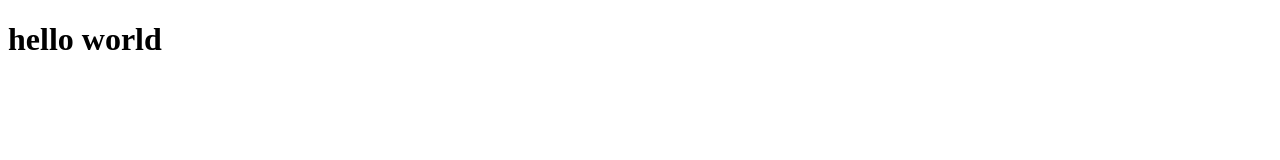
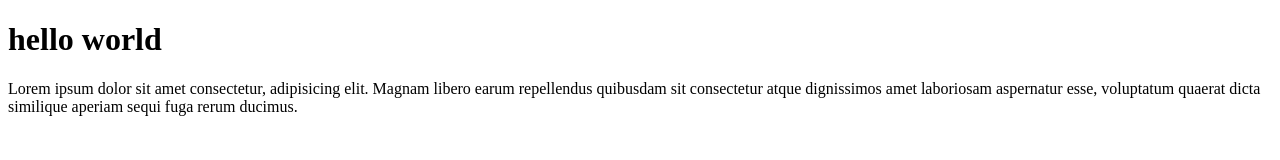
Before and after one commit to A-Coding12/artstore, a plain HTML site: page index.html in a window 1280 px wide. Drawn offline with Linux system fonts and the light colour scheme.

Commit message:
Add New Features

```diff
--- a/index.html
+++ b/index.html
@@ -8,5 +8,6 @@
 </head>
 <body>
     <H1>hello world</H1>
+    <p>Lorem ipsum dolor sit amet consectetur, adipisicing elit. Magnam libero earum repellendus quibusdam sit consectetur atque dignissimos amet laboriosam aspernatur esse, voluptatum quaerat dicta similique aperiam sequi fuga rerum ducimus.</p>
 </body>
 </html>
--- a/style/css/style.css
+++ b/style/css/style.css
@@ -3,3 +3,6 @@
     margin: 0%;
     box-sizing: border-box;
 }
+body{
+    background-color: #f2f2f2;
+}
```
